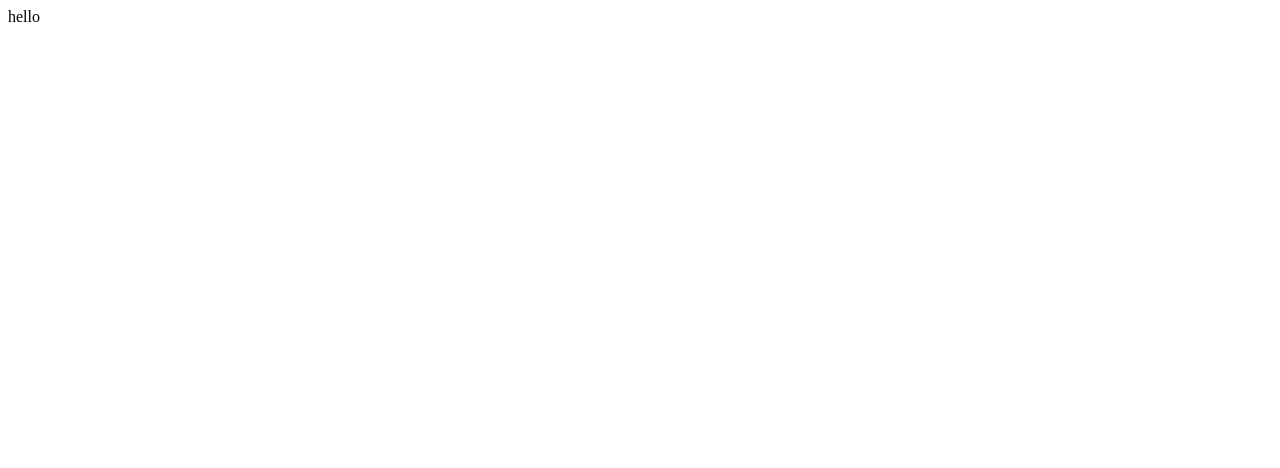
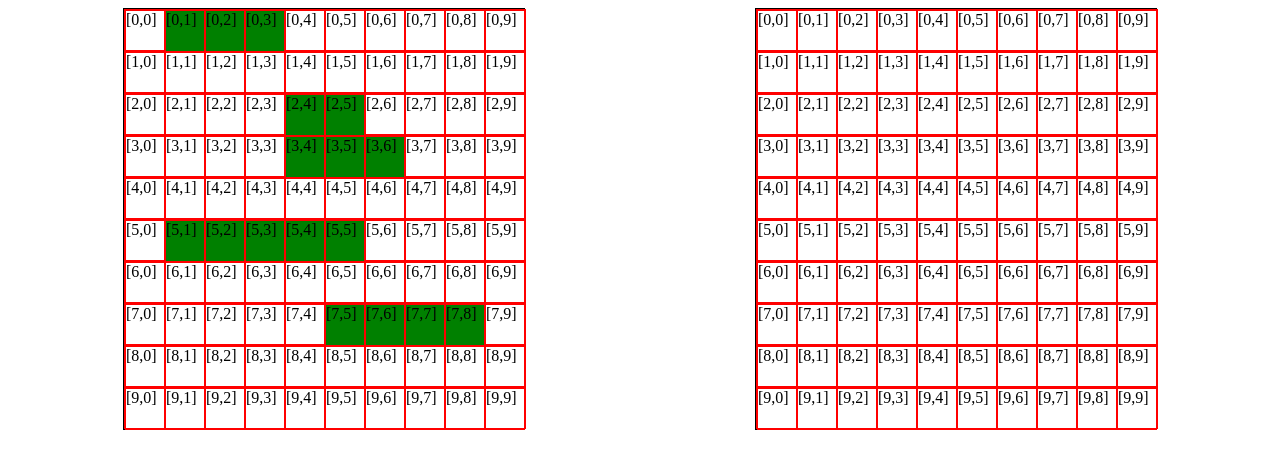
Before and after one commit to sum4n/TheOdinProject-Battleship, a website built with webpack: page dist/index.html in a window 1280 px wide. Built offline with nearby package versions, Linux system fonts and the light colour scheme.

Commit message:
Make gameBoard ui and populate player's gameboard ui with its ships

```diff
--- a/src/gameBoard.js
+++ b/src/gameBoard.js
@@ -4,6 +4,7 @@ const Gameboard = () => {
   // shipLists will be used for tracking ships and to be able to use actions on them.
   let shipLists = [];
   let missedShots = [];
+  let shipLocationLists = [];
 
   const placeShip = (coOrd) => {
     let shipLength = coOrd.length;
@@ -13,6 +14,10 @@ const Gameboard = () => {
     ship.location = JSON.stringify(coOrd);
 
     shipLists.push(ship);
+
+    coOrd.forEach((location) => {
+      shipLocationLists.push(JSON.stringify(location));
+    });
 
     return ship;
   };
@@ -43,7 +48,14 @@ const Gameboard = () => {
     return shipsSunk;
   };
 
-  return { placeShip, receiveAttack, shipLists, missedShots, allShipsSunk };
+  return {
+    placeShip,
+    receiveAttack,
+    shipLists,
+    missedShots,
+    allShipsSunk,
+    shipLocationLists,
+  };
 };
 
 export { Gameboard };
--- a/src/index.js
+++ b/src/index.js
@@ -1,5 +1,12 @@
 import { Player } from "./player";
 import { AI } from "./ai";
+import { uiGameBoard } from "./uiGameBoard";
+import { Ship } from "./battleShip";
+
+const body = document.querySelector("body");
+body.style.cssText = "display: flex; justify-content: space-around";
+body.appendChild(uiGameBoard("player"));
+body.appendChild(uiGameBoard("ai"));
 
 let player = Player();
 let p_ship1 = player.gameboard.placeShip([
@@ -43,10 +50,29 @@ let ai_ship3 = ai.gameboard.placeShip(location3);
 let ai_ship4 = ai.gameboard.placeShip(location4);
 let ai_ship5 = ai.gameboard.placeShip(location5);
 
-while (!player.gameboard.allShipsSunk() && !ai.gameboard.allShipsSunk()) {
-  player.attack([3, 6], ai);
+console.log(player.gameboard.shipLocationLists);
+let playerBoard = document.getElementById("player");
+console.log(playerBoard);
+
+player.gameboard.shipLocationLists.forEach((location) => {
+  // console.log(JSON.stringify(location));
+  let cell = document.getElementById(JSON.stringify(location));
+  // console.log(cell);
+  cell.style.cssText =
+    "background: green; border: 1px solid red; height: 40px; width: 40px";
+});
+
+const gameCell = document.querySelector("#ai");
+
+gameCell.addEventListener("click", (e) => {
+  console.log(e.target.id);
+  let attackedCell = e.target;
+  attackedCell.style.cssText =
+    "background: green; border: 1px solid red; height: 40px; width: 40px";
+
+  player.attack(e.target.id, ai);
+  // console.log(player.gameboard.missedShots);
   ai.attack(player);
-}
 
   if (player.gameboard.allShipsSunk()) {
     console.log("Ai wins");
@@ -55,3 +81,26 @@ if (player.gameboard.allShipsSunk()) {
   if (ai.gameboard.allShipsSunk()) {
     console.log("Player wins");
   }
+});
+
+// console.log(ai.allAIShipLocations);
+// ai.allAIShipLocations.forEach((location) => {
+//   let x = JSON.stringify(location);
+//   let cell = document.getElementById(x);
+//   cell.style.cssText = "background-color: green;";
+//   console.log(cell);
+//   console.log(x);
+// });
+
+// while (!player.gameboard.allShipsSunk() && !ai.gameboard.allShipsSunk()) {
+//   player.attack([3, 6], ai);
+//   ai.attack(player);
+// }
+
+// if (player.gameboard.allShipsSunk()) {
+//   console.log("Ai wins");
+// }
+
+// if (ai.gameboard.allShipsSunk()) {
+//   console.log("Player wins");
+// }
--- /dev/null
+++ b/src/uiGameBoard.js
@@ -0,0 +1,40 @@
+function uiGameBoard(id) {
+  const gameBoardContainer = document.createElement("div");
+  gameBoardContainer.setAttribute("id", id);
+  gameBoardContainer.style.cssText =
+    "height: 420px; width: 400px; border: 1px solid black;";
+
+  for (let i = 0; i <= 9; i++) {
+    let columnDiv = addColumnDiv(gameBoardContainer);
+    for (let j = 0; j <= 9; j++) {
+      addRowDiv(columnDiv, [i, j]);
+    }
+  }
+
+  return gameBoardContainer;
+}
+
+export { uiGameBoard };
+
+function addColumnDiv(parentDiv) {
+  const columnDiv = document.createElement("div");
+  //   columnDiv.classList.add("columnDiv");
+  columnDiv.style.cssText =
+    "height: 40px; width: 400px; border: 1px solid red; display:flex";
+  parentDiv.appendChild(columnDiv);
+
+  return columnDiv;
+}
+
+function addRowDiv(parentDiv, array) {
+  // do not know why JSON.stringfy is needed twice here.
+  array = JSON.stringify(array);
+  const rowDiv = document.createElement("div");
+  //   rowDiv.classList.add("rowDiv");
+  rowDiv.style.cssText = "height: 40px; width: 40px; border: 1px solid red;";
+  rowDiv.textContent = array;
+  rowDiv.setAttribute("id", JSON.stringify(array));
+  parentDiv.appendChild(rowDiv);
+
+  return rowDiv;
+}
--- a/webpack.config.js
+++ b/webpack.config.js
@@ -1,9 +1,11 @@
 const path = require("path");
 
 module.exports = {
+  mode: "development",
   entry: "./src/index.js",
   output: {
     filename: "main.js",
     path: path.resolve(__dirname, "dist"),
   },
+  devtool: "inline-source-map",
 };
```
Also changed, not shown: dist/index.html, dist/main.js. Lines whose indentation alone changed are shown as unchanged.
